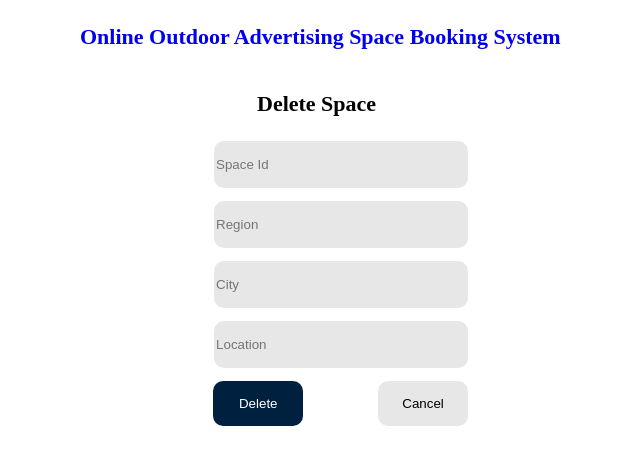
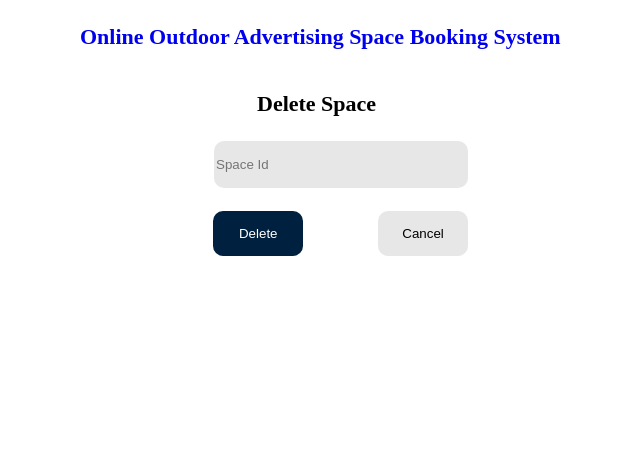
Before and after one commit to imBertrand/oasbs, a PHP site: page /deleteSpace.html in a window 1280 px wide. Shown: the top 465 px of the page, without its empty margins (364-1004 px from the left). Run offline with PHP 8.4, Linux system fonts and the light colour scheme.

Commit message:
Additional changes

```diff
--- a/admin.css
+++ b/admin.css
@@ -77,7 +77,7 @@ h1{
         width: 90px;
         height: 45px;
         right: 88%;
-        top: 240px;
+        top: 70px;
         border: none;
         background: #00203F;
         border-radius: 10px;
@@ -89,7 +89,7 @@ h1{
             width: 90px;
             height: 45px;
             right: 47%;
-            top: 240px;
+            top: 70px;
             border: none;
             background:#E7E7E7;
             border-radius: 10px;
--- a/deleteSpace.html
+++ b/deleteSpace.html
@@ -13,9 +13,6 @@
 
     <form>
         <input type="text" placeholder="Space Id" id="box1"><br>
-        <input type="text" placeholder="Region" id="box2"><br>
-        <input type="text" placeholder="City" id="box4"><br>
-        <input type="text" placeholder="Location" id="box5"><br>
         <input type="submit" value="Delete" id="box3">
         <input type="submit" value="Cancel" id="box6">
     </form>
```
